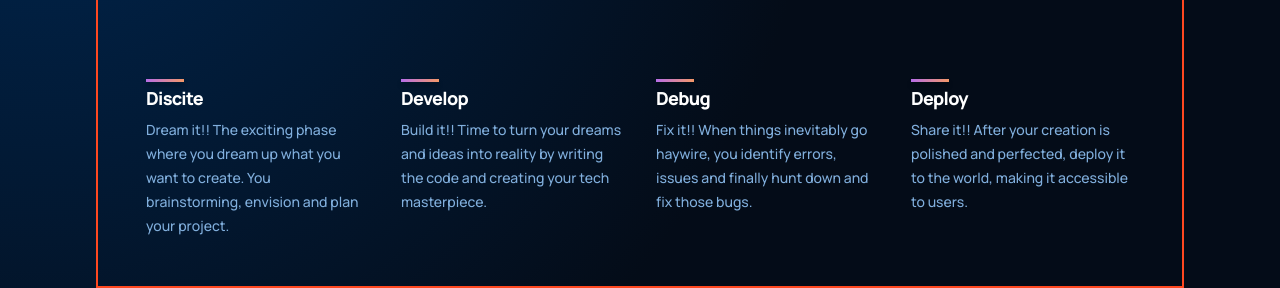
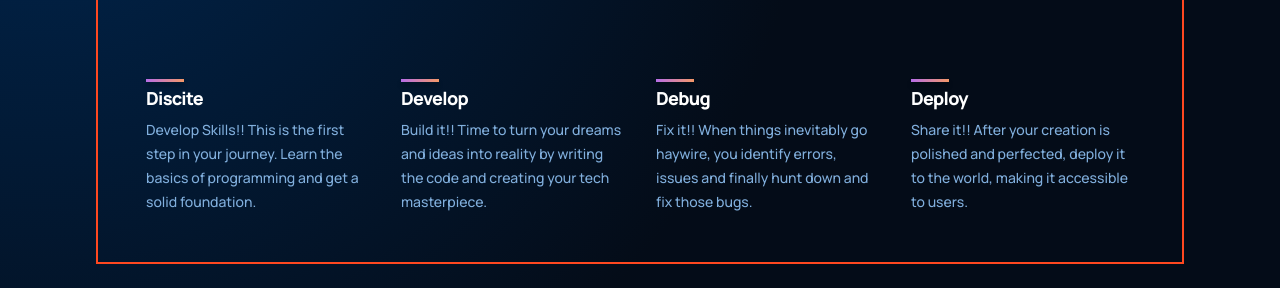
Before and after one commit to D4Community/d4-website, a React (Create React App) app: page / in a window 1280 px wide. Shown: the part 1207-1495 px from the top of the page. Built offline with nearby package versions, Linux system fonts and the light colour scheme.

Commit message:
discite def correction

```diff
--- a/src/components/WhatisD4/WhatisD4.jsx
+++ b/src/components/WhatisD4/WhatisD4.jsx
@@ -19,7 +19,7 @@ const WhatisD4 = () => (
     <div className="d4__WhatisD4-container">
       <Feature
         title="Discite"
-        text="Dream it!! The exciting  phase where you dream up what you want to create. You brainstorming, envision and plan your project."
+        text="Develop Skills!! This is the first step in your journey. Learn the basics of programming and get a solid foundation."
       />
       <Feature
         title="Develop"
```
